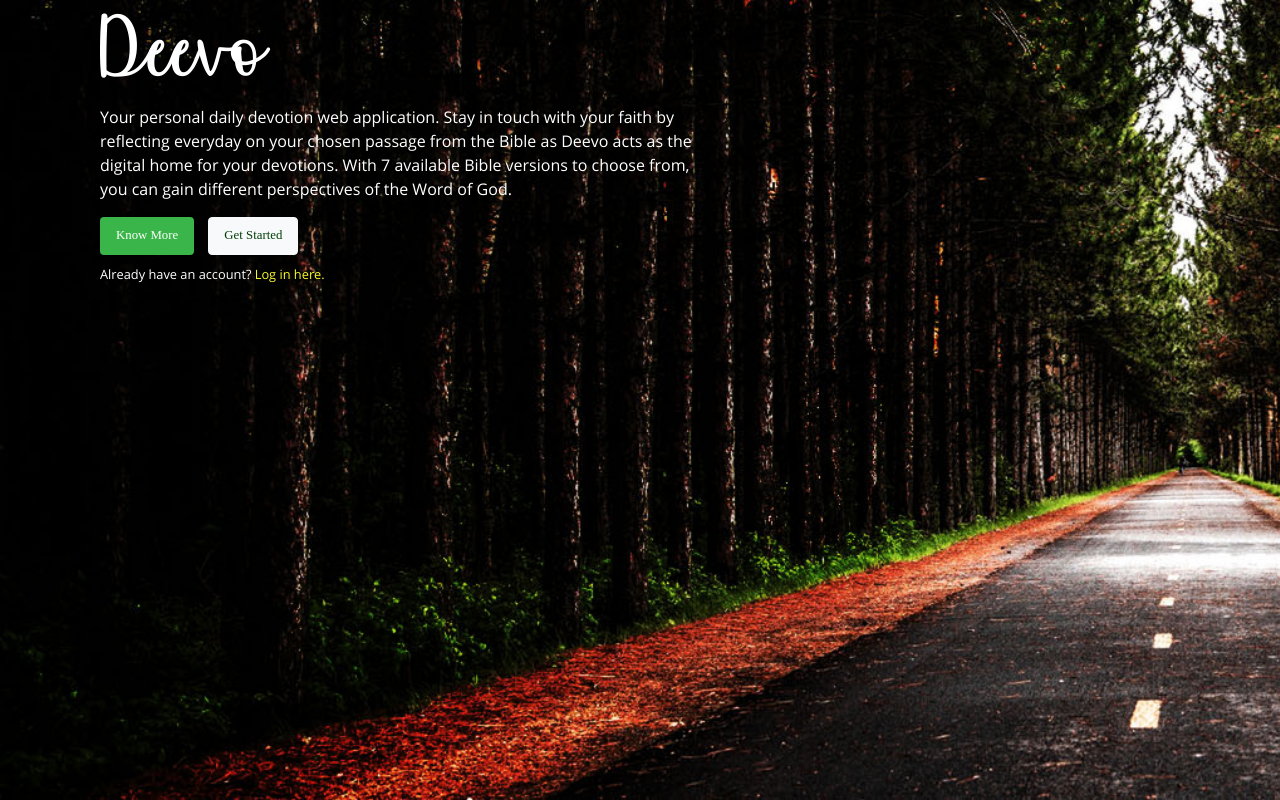
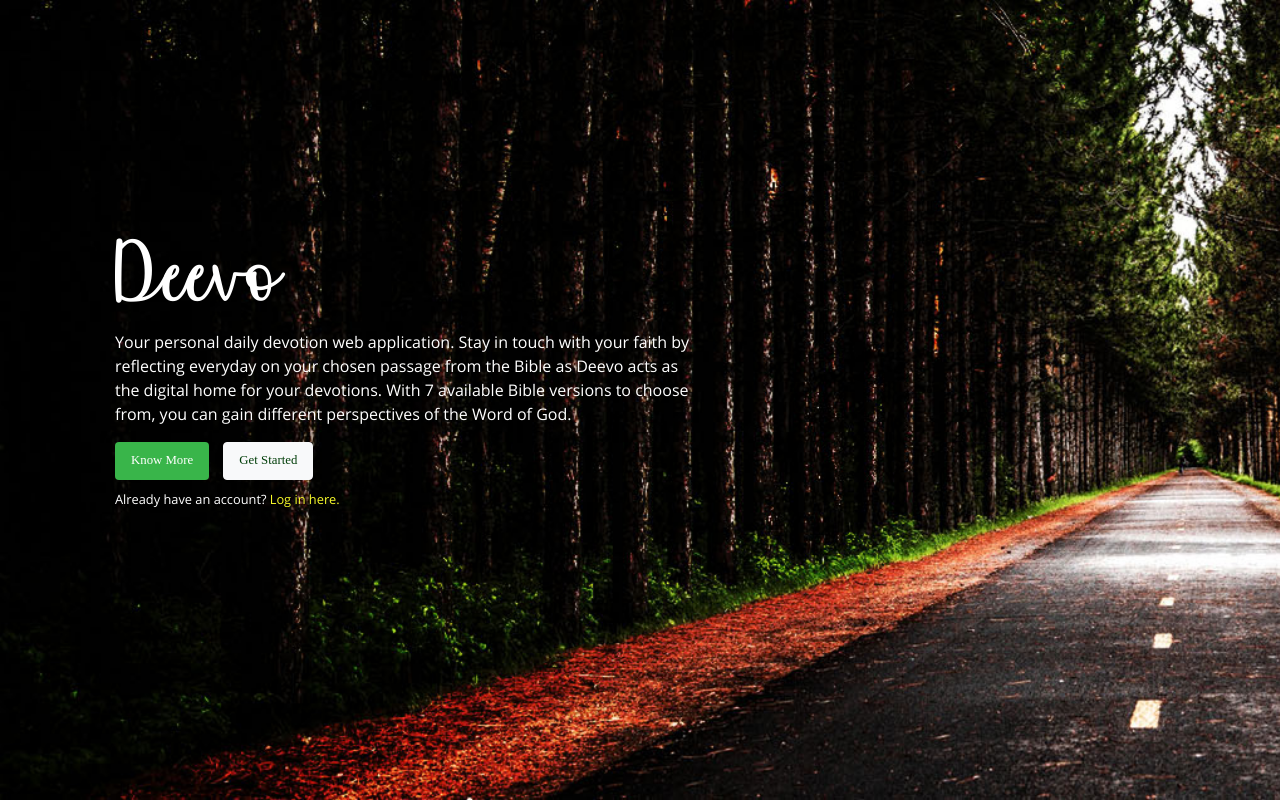
Before and after one commit to reginaalyssa/Deevo, a Django app: page / in a window 1280 px wide. Run offline with Django 3.2, Linux system fonts and the light colour scheme; some libraries are stand-ins or nearby versions; some web fonts are replaced.

Commit message:
Align items vertical center in home page

```diff
--- a/deevo/static/css/style.css
+++ b/deevo/static/css/style.css
@@ -27,6 +27,14 @@ html {
 body {
     height: 100%;
     font-family: "OpenSans-Regular", sans-serif;
+}
+
+.row {
+    margin: 0;
+}
+
+.full-height {
+    min-height: calc(100% - 50px);
 }
 
 .vertical-center {
--- a/deevo/templates/about.html
+++ b/deevo/templates/about.html
@@ -22,7 +22,7 @@
     </main>
 {% endblock %}
 
-{% block container %}
+{% block content %}
     <section id="about" class="row align-items-center full-height">
         <div class="container">
             <div class="row">
--- a/deevo/templates/base.html
+++ b/deevo/templates/base.html
@@ -20,8 +20,9 @@
 {#    <script src="https://maxcdn.bootstrapcdn.com/bootstrap/4.0.0-beta/js/bootstrap.min.js" integrity="sha384-h0AbiXch4ZDo7tp9hKZ4TsHbi047NrKGLO3SEJAg45jXxnGIfYzk4Si90RDIqNm1" crossorigin="anonymous"></script>#}
 </head>
 <body>
-{% block hero %}
-{% endblock %}
+
+{% block hero %}{% endblock %}
+
 {% block navbar %}
     <nav class="navbar navbar-expand-md navbar-light bg-light navbar-default" id="main-navbar">
         <div class="container">
@@ -54,11 +55,8 @@
         </div>
     </nav>
 {% endblock %}
-{% block container %}
-    <div class="container">
-        {% block content %}{% endblock %}
-    </div>
-{% endblock %}
+
+{% block content %}{% endblock %}
 
 {% block scripts %}{% endblock %}
 </body>
--- a/deevo/templates/home.html
+++ b/deevo/templates/home.html
@@ -25,13 +25,18 @@
     {% if user.is_authenticated %}
         <p>Welcome, {{ user.username }}. Thanks for logging in.</p>
     {% else %}
-        <main class="row align-items-center">
+        <main class="row align-items-center full-height">
+            <div class="container">
+                <div class="row">
                     <div class="col-12 col-lg-7" id="home-main-div">
                         <h1>Deevo</h1>
                         <p>
-                    Your personal daily devotion web application. Stay in touch with your faith by reflecting everyday
-                    on your chosen passage from the Bible as Deevo acts as the digital home for your devotions. With 7
-                    available Bible versions to choose from, you can gain different perspectives of the Word of God.
+                            Your personal daily devotion web application. Stay in touch with your faith by reflecting
+                            everyday
+                            on your chosen passage from the Bible as Deevo acts as the digital home for your devotions.
+                            With 7
+                            available Bible versions to choose from, you can gain different perspectives of the Word of
+                            God.
                         </p>
 
                         <a href="{% url 'about' %}" class="btn btn-md" id="know-more">Know More</a>
@@ -39,6 +44,8 @@
                         <p id="home-login">Already have an account? <a href="{% url 'login' %}">Log in here.</a></p>
                     </div>
                     <div class="col-lg-5"></div>
+                </div>
+            </div>
         </main>
     {% endif %}
 {% endblock %}
```
Also changed, not shown: deevo/static/css/about.css (+0 -8 lines). Lines whose indentation alone changed are shown as unchanged.
